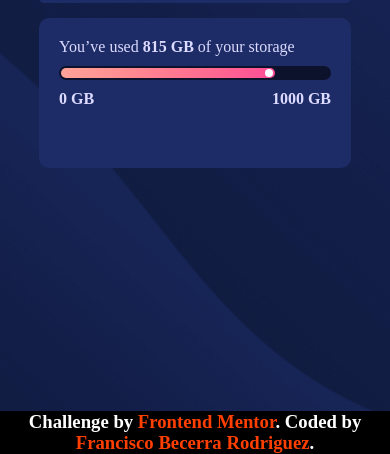
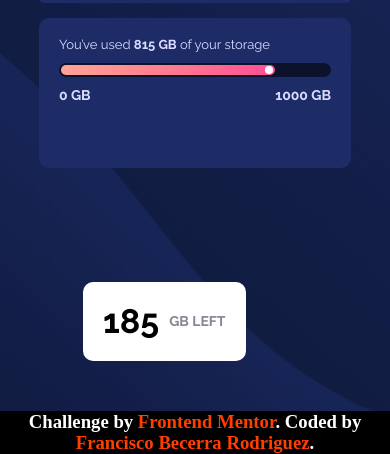
Before and after one commit to FranciscoFrontEndDeveloper/fylo-data-storage-component-master, a plain HTML site: page index.html in a window 390 px wide. Shown: the part 390-844 px from the top of the page. Drawn offline with Linux system fonts and the light colour scheme.

Commit message:
styles mobile complete

```diff
--- a/index.html
+++ b/index.html
@@ -43,6 +43,9 @@
           </div>
         </div>
       </div>
+      <div class="subContainer3">
+        <strong>185</strong><span>GB Left</span>
+      </div>
     </div>
     <div class="main__containerFooter">
       <div class="containerFooter">
--- a/styles.sass
+++ b/styles.sass
@@ -33,6 +33,7 @@ $FamilyRaleway:'Raleway', sans-serif
  grid-template-rows: 1fr 1fr
  align-items: center
  row-gap: 15px
+ font-family: $FamilyRaleway
 
 .subContainer1
  @include subContainer
@@ -45,6 +46,24 @@ $FamilyRaleway:'Raleway', sans-serif
  @extend .subContainer1
  align-self: start
  border-radius: 10px
+.subContainer3
+  background: white
+  position: absolute
+  bottom: 93px
+  left: 83px
+  padding: 20px
+  border-radius: 10px
+  display: grid
+  grid-template-columns: repeat(2,auto )
+  align-items: center
+  strong
+    margin-right: 10px
+    font-size: 34px
+  span
+    color: $GrayishBlue
+    text-transform: uppercase
+    font-weight: 700
+    font-size: 14px
 
 .subContainer1__controls
  width: 90%
@@ -75,6 +94,7 @@ $FamilyRaleway:'Raleway', sans-serif
   row-gap: 10px
   p
     color: $PaleBlue
+    font-size: 13px
 .subContainer2__controls--progressBar
   background: $VeryDarkBlue
   border-radius: 40px
@@ -98,6 +118,7 @@ $FamilyRaleway:'Raleway', sans-serif
   justify-content: space-between
   strong
     color: $PaleBlue
+    font-size: 14px
 
 
 
```
Also changed, not shown: styles.css, 1 other file.
